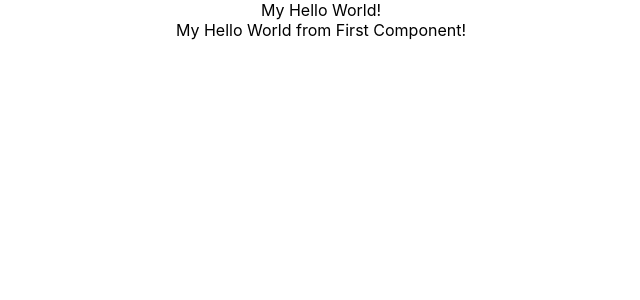
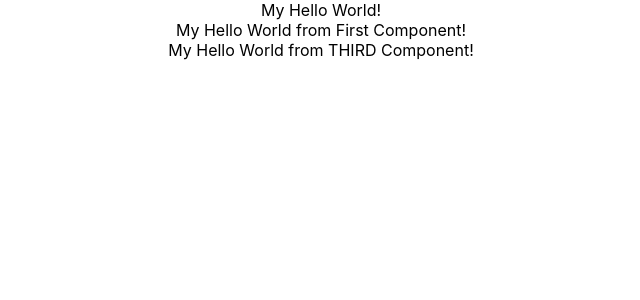
Before and after one commit to yadnyesh/todo-app, a React (Create React App) app: page / in a window 1280 px wide. Shown: the top 300 px of the page, without its empty margins (319-959 px from the left). Built offline with nearby package versions, Linux system fonts and the light colour scheme.

Commit message:
Component using Function

```diff
--- a/src/App.js
+++ b/src/App.js
@@ -16,6 +16,7 @@ class App extends Component {
       <div className="App">
         My Hello World!
         <FirstComponent />
+        <SecondComponent />
       </div>
     );
   }
@@ -31,4 +32,12 @@ class FirstComponent extends Component {
   }
 }
 
+function SecondComponent() {
+  return (
+    <div className="secondComponent">
+      My Hello World from THIRD Component!
+    </div>
+  );
+}
+
 export default App;
```
